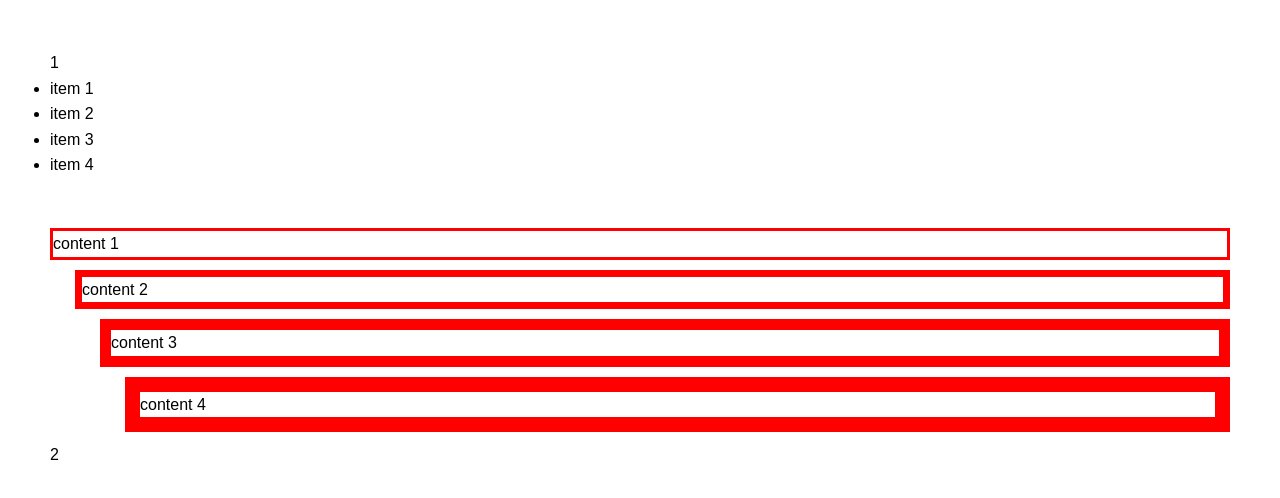
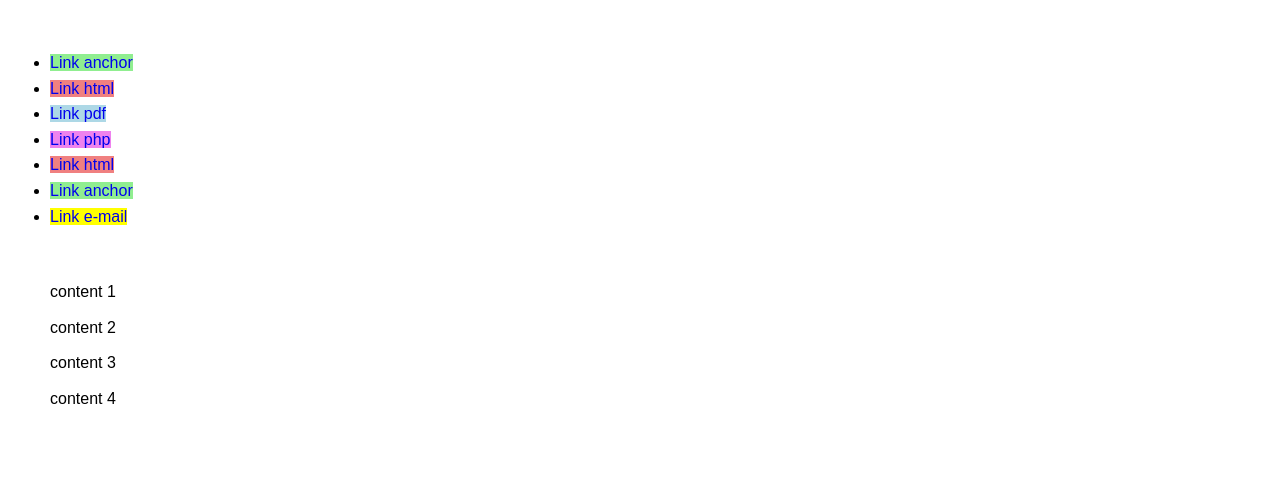
Before and after one commit to dmink/jquery, a website: page source/index.html in a window 1280 px wide. Drawn offline with nearby package versions, Linux system fonts and the light colour scheme; files that its build step writes are made by us from their sources.

Commit message:
Lesson 1.6. Link decorated by file type

```diff
--- a/source/html/content.html
+++ b/source/html/content.html
@@ -3,14 +3,29 @@
 
 	<div class="container">
 
-		<div class="empty-top">1</div>
-
 		<div class="block1">
 			<ul class="list">
-				<li class="item1">item 1</li>
-				<li id="item2">item 2</li>
-				<li class="item3" data-content="info">item 3</li>
-				<li id="noitem">item 4</li>
+				<li class="item1">
+					<a href="#anchor-link">Link anchor</a>
+				</li>
+				<li class="item2">
+					<a href="url.html">Link html</a>
+				</li>
+				<li class="item3">
+					<a href="url.pdf">Link pdf</a>
+				</li>
+				<li class="item4">
+					<a href="url.php">Link php</a>
+				</li>
+				<li class="item5">
+					<a href="url.html">Link html</a>
+				</li>
+				<li class="item6">
+					<a href="#anchor2">Link anchor</a>
+				</li>
+				<li class="item7">
+					<a href="mailto:dminked@gmail.com">Link e-mail</a>
+				</li>
 			</ul>
 		</div>
 
@@ -21,8 +36,6 @@
 			<p class="par4" data-content="jQuery">content 4</p>
 		</div>
 
-		<div class="empty-bottom">2</div>
-
 	</div>
 
 </main>
--- a/source/js/customization.js
+++ b/source/js/customization.js
@@ -1,26 +1,19 @@
 $(document).ready( function() {
 
-/*
-    $( '.empty-top' ).html( 'There are ' +
-        $("li").length + ' elements "li" on the page');
-
-    $( '.empty-bottom' ).text( 'There are ' +
-        $("p").length + ' elements "p" on the page' );
-
-    console.log( $('li').get(1) );
-
-    $('ul').find('li.item3')
-        .css( 'border', '3px solid red' );
-*/
-
-    var leftMargin = 0,
-        border = 3;
-
-    $('p').each( function() {
-        $(this).css( 'border', border + 'px solid red' );
-        $(this).css( 'marginLeft', leftMargin + 'px' );
-        border += 4;
-        leftMargin += 25;
+    $( 'a[href$=pdf]').css({
+        'background-color': 'lightblue'
     });
+    $( 'a[href$=html]').css({
+        'background-color': 'lightcoral'
+    });
+    $( 'a[href$=php]' ).css({
+        'background-color': 'violet'
+    });
+    $( 'a[href*="#"]' ).css({
+        'background-color': 'lightgreen'
+    });
+    $( 'a[href^=mail]' ).css({
+        'background-color': 'yellow'
+    })
 
 });
```
Also changed, not shown: build/index.html, build/js/customization.js.
